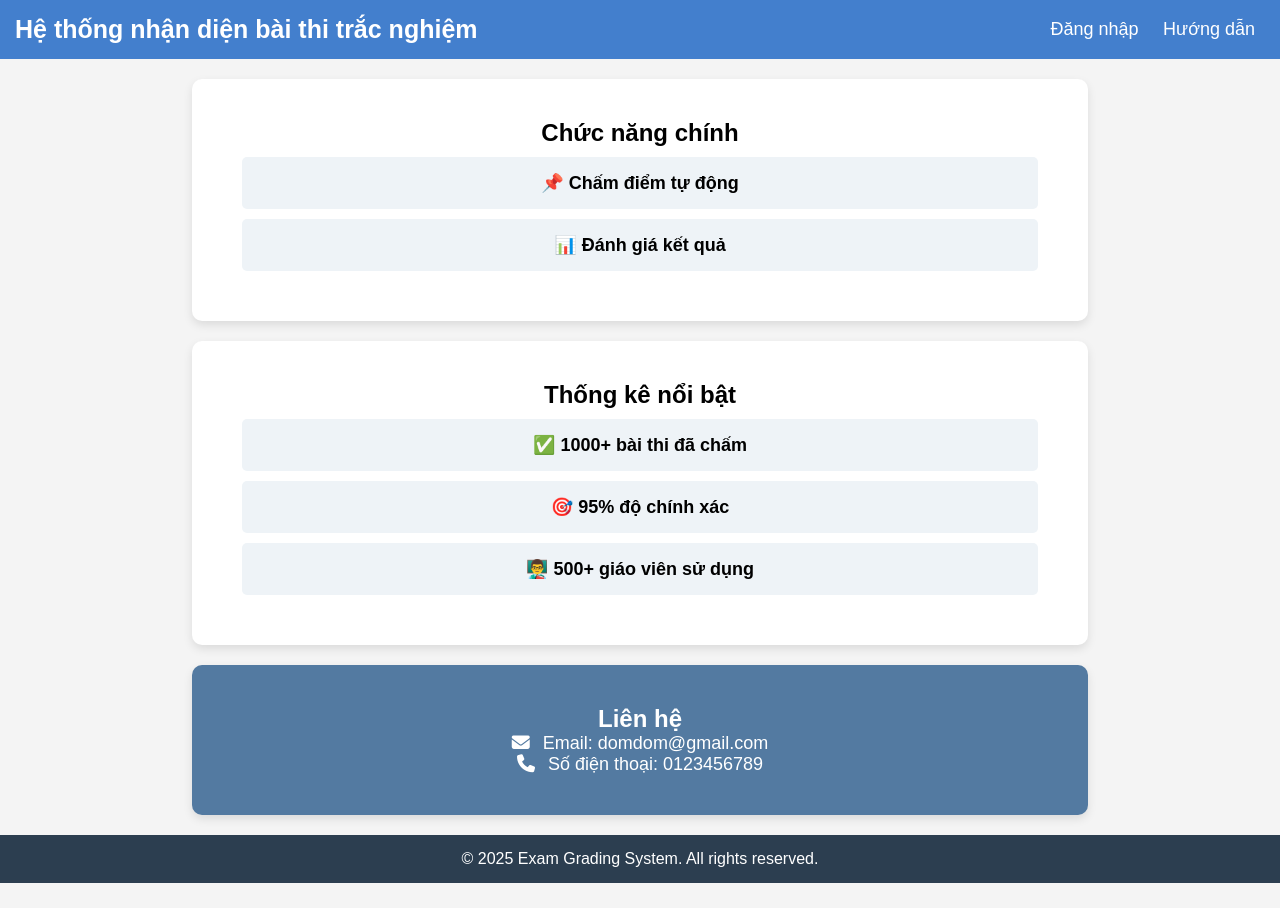
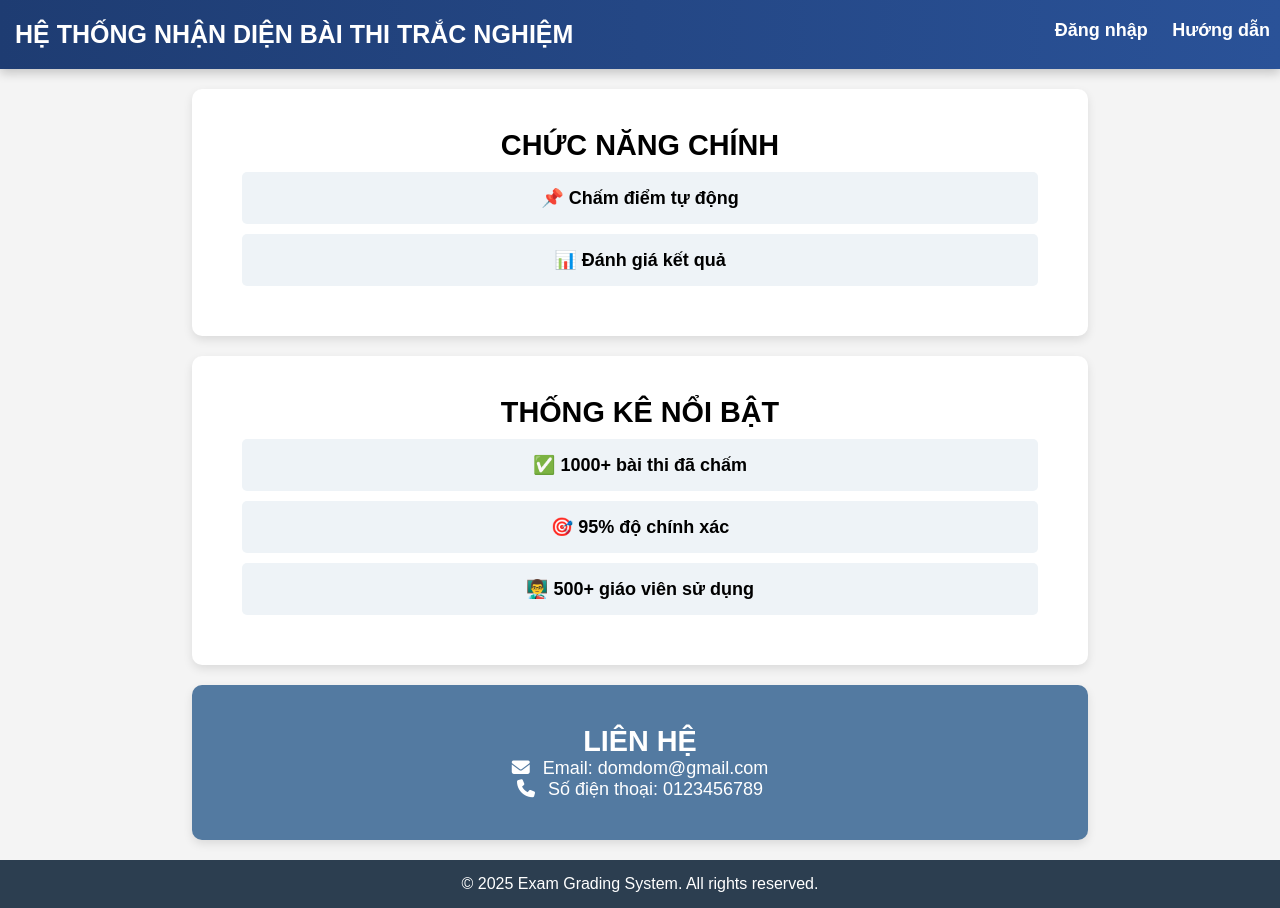
Before and after one commit to khangpdm/Python, a Django app: page / in a window 1280 px wide. Before the commit the page ends 883 px from the top, so only its background shows below. Run offline with Django 5.2, Linux system fonts and the light colour scheme.

Commit message:
sửa lại để wow hơn

```diff
--- a/myproject/myapp/static/css/styles.css
+++ b/myproject/myapp/static/css/styles.css
@@ -8,19 +8,42 @@
 body {
     background-color: #f4f4f4;
     text-align: center;
+    position: relative;
+    overflow-x: hidden;
+
 }
 
-#header {
-    background-color: #437fcd;
+header {
+    background: linear-gradient(-45deg, #1e3c72, #2a5298, #3b72ba);
+    background-size: 400% 400%;
     color: white;
-    padding: 15px;
+    padding: 20px 0;
+    text-align: center;
     display: flex;
     justify-content: space-between;
-    align-items: center;
+    animation: gradientBG 6s ease infinite;
 }
 
 #header h2 {
     font-size: 25px;
+    margin-left: 15px;
+    animation: fadeInDown 1.5s ease-in-out;
+}
+h2 {
+    font-size: 1.8rem;
+    text-transform: uppercase;
+    text-align: center;
+    animation: titleAnimation 2s ease-in-out infinite alternate;
+}
+@keyframes fadeInDown {
+    from {
+        opacity: 0;
+        transform: translateY(-20px);
+    }
+    to {
+        opacity: 1;
+        transform: translateY(0);
+    }
 }
 
 #header ul {
@@ -169,7 +192,7 @@ footer {
 .close {
     position: absolute;
     top: 10px;
-    right: 20px;
+    right: 10px;
     font-size: 24px;
     background: none;
     border: none;
@@ -250,3 +273,41 @@ footer {
     transform: scale(1.05);
     box-shadow: 0px 3px 10px rgba(0, 0, 0, 0.2);
 }
+
+
+
+@keyframes gradientBG {
+    0% { background-position: 0% 50%; }
+    50% { background-position: 100% 50%; }
+    100% { background-position: 0% 50%; }
+}
+@keyframes fadeIn {
+    from { opacity: 0; }
+    to { opacity: 1; }
+}
+
+
+header ul li a {
+    text-decoration: none;
+    color: #333;
+    font-weight: bold;
+    transition: color 0.3s, text-shadow 0.3s, transform 0.3s;
+}
+header ul li a:hover {
+    color: #ffb400;
+    text-shadow: 0 0 10px #ffb400;
+    transform: scale(1.1);
+}
+
+
+header {
+    background: linear-gradient(90deg, #1e3c72, #2a5298);
+    color: white;
+    padding: 20px 0;
+    text-align: center;
+    box-shadow: 0 4px 10px rgba(0, 0, 0, 0.2);
+}
+
+#header h2 {
+    animation: fadeInDown 1.5s ease-in-out;
+}
--- a/myproject/myapp/static/js/script.js
+++ b/myproject/myapp/static/js/script.js
@@ -173,3 +173,9 @@ document.addEventListener("DOMContentLoaded", function () {
     });
   }
 });
+
+
+
+document.getElementById("darkModeToggle").addEventListener("click", function() {
+  document.body.classList.toggle("dark-mode");
+});
--- a/myproject/myapp/templates/index.html
+++ b/myproject/myapp/templates/index.html
@@ -18,8 +18,8 @@
             </li>
             <li><a href="#">Hướng dẫn</a></li>
           </ul>
+    </header>
 
-    </header>
 
     <section id="teacherSection">
         <h2 class="section-title">Bảng điều khiển của giáo viên</h2>
```
